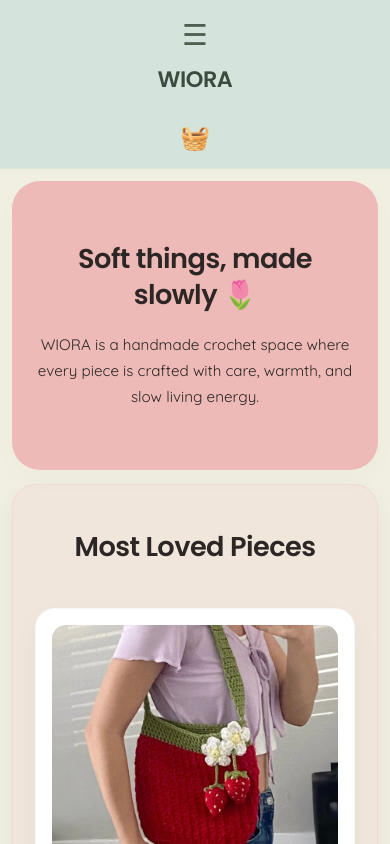
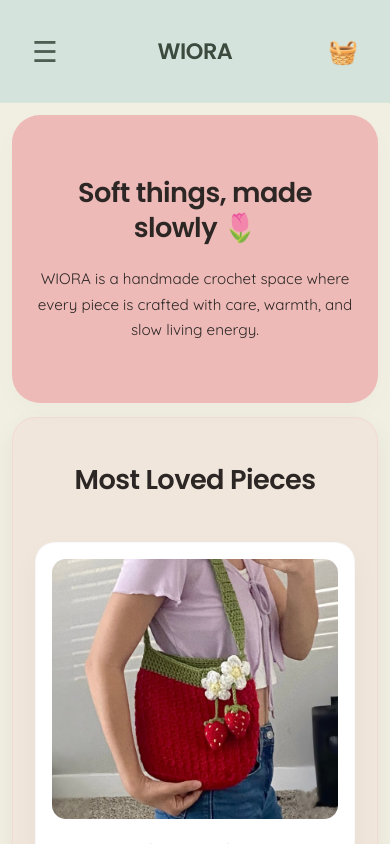
Before and after one commit to wajeehak/Wiora, a React (Vite) app: page / in a window 390 px wide. Shown: the top 844 px of the page. Built offline with nearby package versions, Linux system fonts and the light colour scheme; no server answers.

Commit message:
updated navbar

```diff
--- a/src/styles/global.css
+++ b/src/styles/global.css
@@ -1336,24 +1336,44 @@ html {
 
 @media (max-width: 768px) {
 
+  /* NAV CONTAINER */
+  .navbar-inner {
+    position: relative;
+    display: flex;
+    align-items: center;
+    justify-content: center;
+    min-height: 70px;
+    width: 100%;
+  }
+
+  /* HAMBURGER (LEFT FIXED) */
   .menu-btn {
+    position: absolute;
+    left: 16px;
+
     display: block;
     border: none;
     background: transparent;
+
     font-size: 1.8rem;
     cursor: pointer;
     color: var(--matcha);
   }
 
+  /* CART (RIGHT FIXED) */
   .mobile-cart-btn {
+    position: absolute;
+    right: 16px;
+
     display: block;
-    position: relative;
     border: none;
     background: transparent;
+
     font-size: 1.5rem;
     cursor: pointer;
   }
 
+  /* Hide desktop nav */
   .navbar-links .nav-link {
     display: none;
   }
@@ -1362,17 +1382,23 @@ html {
     display: none;
   }
 
-  .navbar-inner {
+  /* CENTER BRAND */
+  .navbar-brand {
+    position: absolute;
+    left: 50%;
+    transform: translateX(-50%);
+
     display: flex;
-    justify-content: space-between;
+    justify-content: center;
     align-items: center;
   }
 
-  .brand-subtitle {
+  /* CLEAN MOBILE BRAND */
+  .navbar-logo {
     display: none;
   }
 
-  .navbar-logo {
+  .brand-subtitle {
     display: none;
   }
 
@@ -1381,7 +1407,7 @@ html {
   }
 }
 
-/* Sidebar */
+/* ================= SIDEBAR ================= */
 
 .mobile-overlay {
   position: fixed;
```
